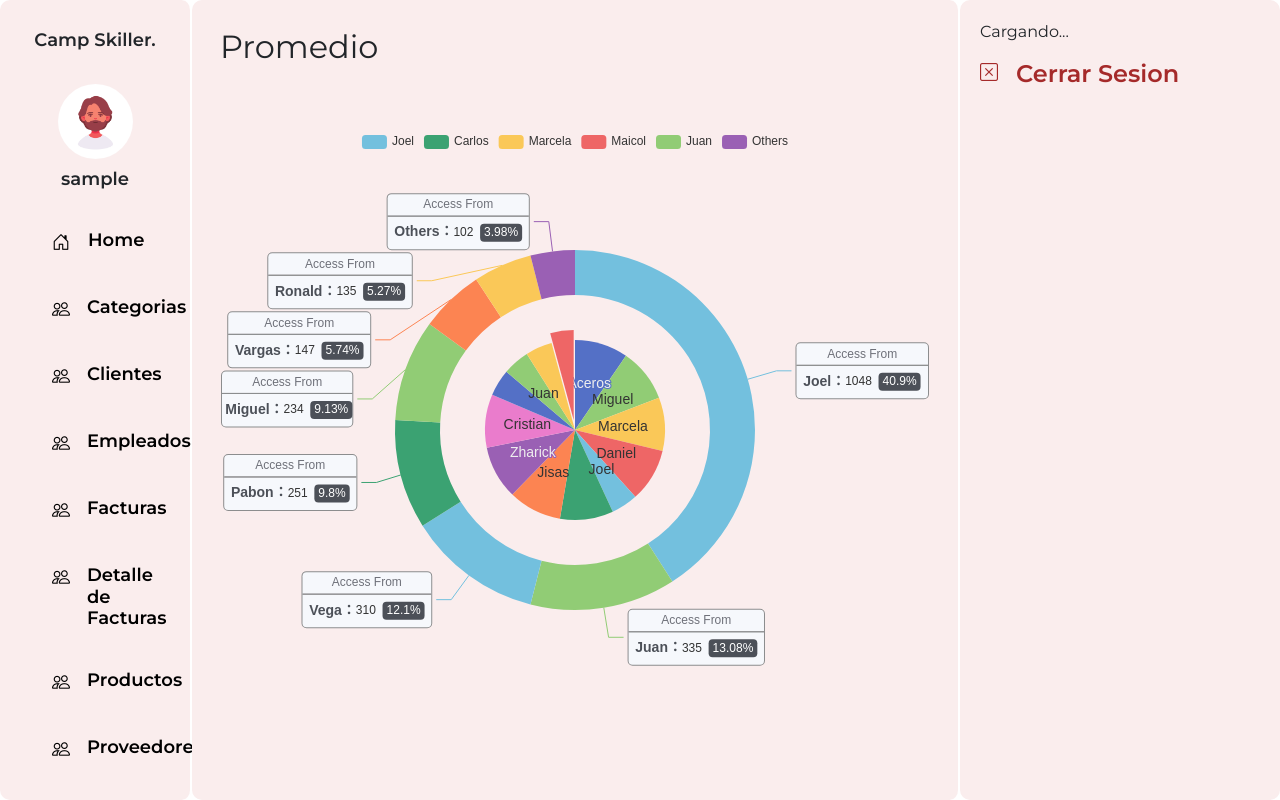
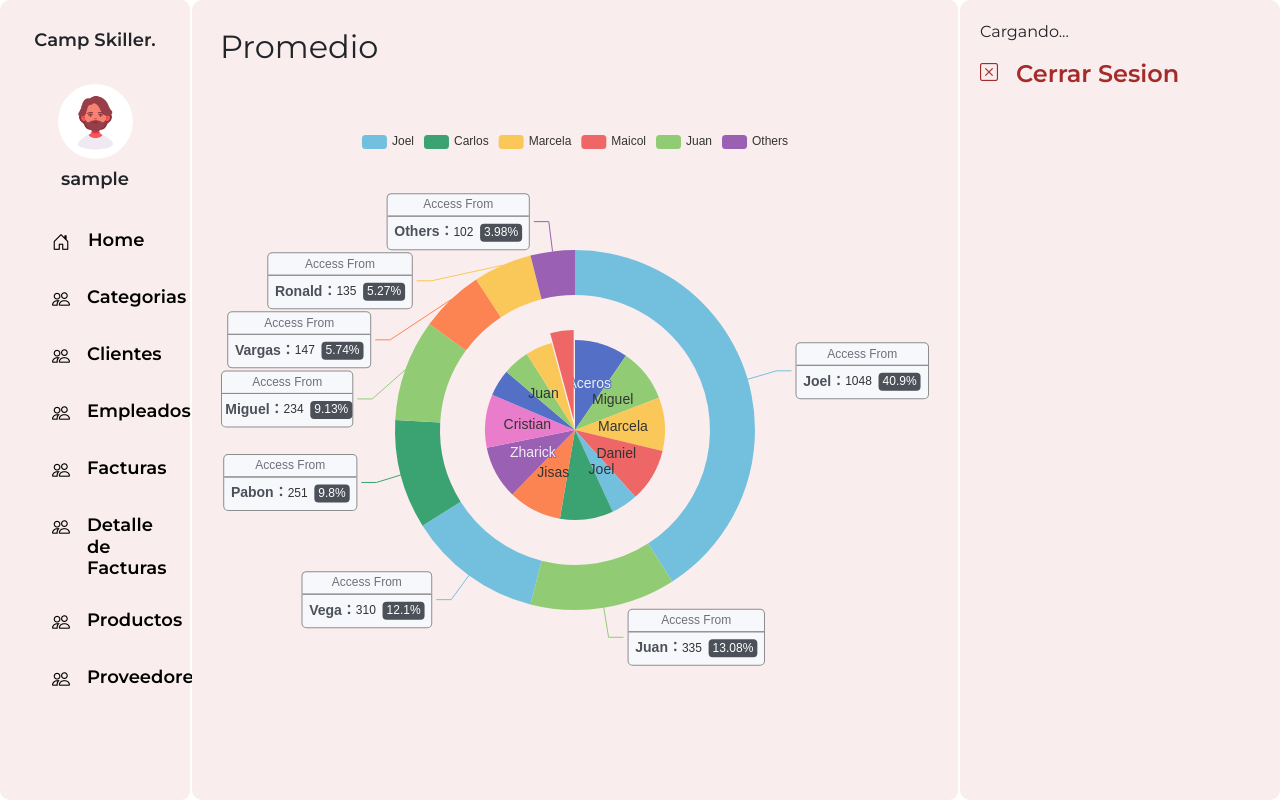
Before and after one commit to TotixT/Categorias, a PHP site: page /Home/home.php in a window 1280 px wide. Run offline with PHP 8.4, Linux system fonts and the light colour scheme; the visitor is signed in with stand-in values (Sample User, id 1).

Commit message:
(Mejora de Espacios / Css)

```diff
--- a/Home/home.css
+++ b/Home/home.css
@@ -87,7 +87,7 @@ body{
     justify-content: center;
 
 
-    gap: 40px;
+    gap: 30px;
   }
 
   .menus h3{
--- a/css/estudiantes.css
+++ b/css/estudiantes.css
@@ -97,7 +97,6 @@ body{
    .menus a:hover{
     background-color:rgb(74, 74, 97);
     padding: 5px;
-    padding-right: 135px;
     color: #fff9f9;
     margin: 5px;
     font-weight: 800;
```
